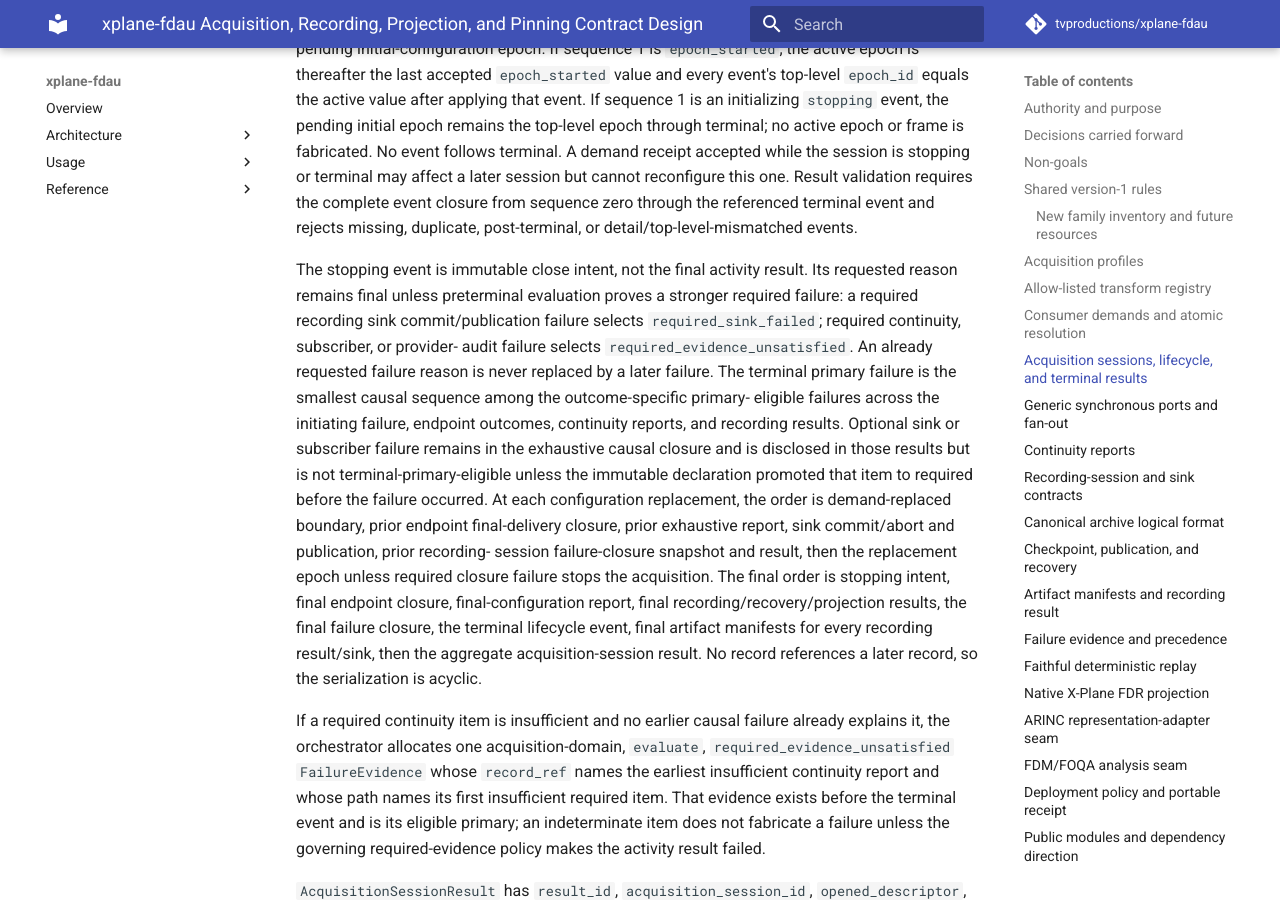
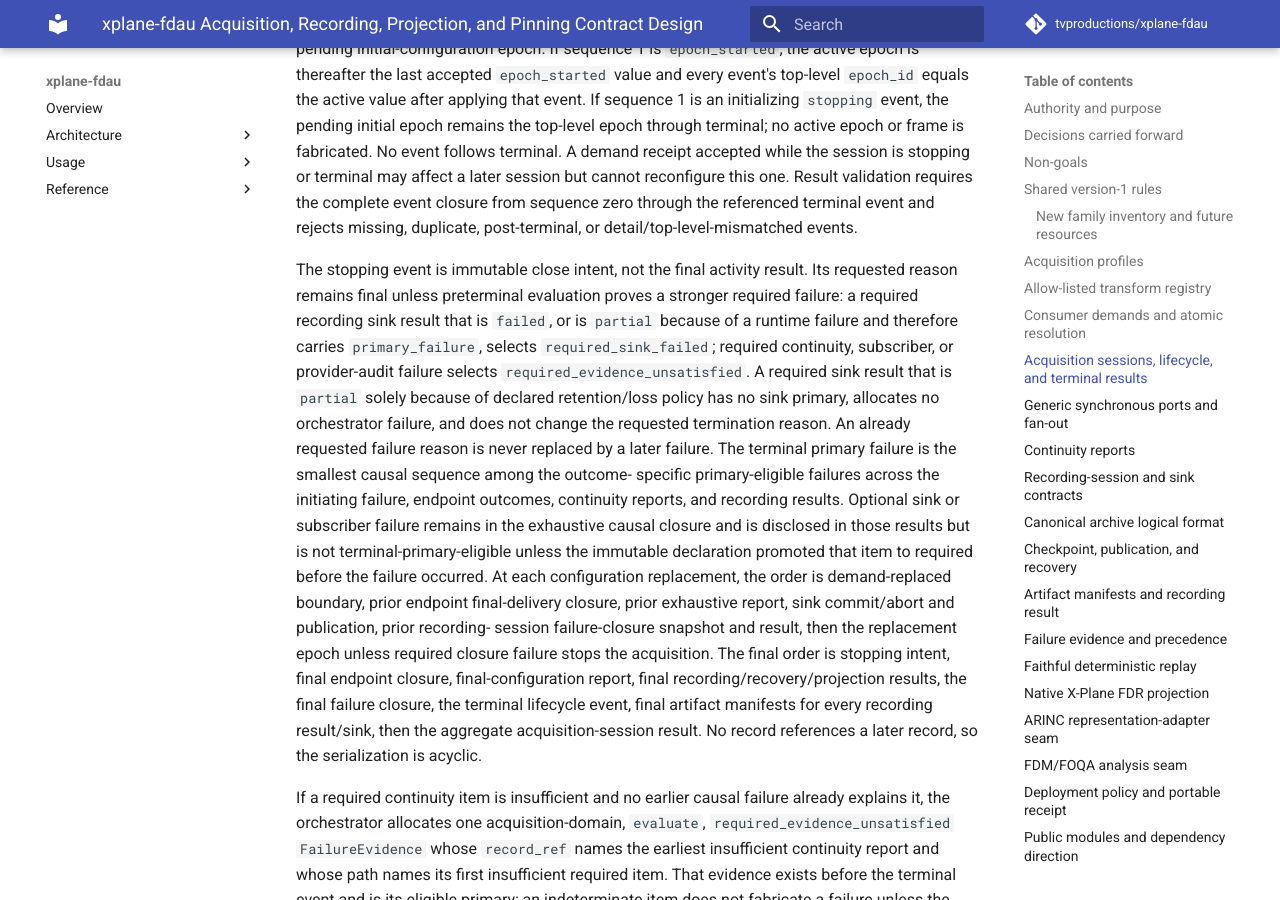
Before and after one commit to tvproductions/xplane-fdau, an MkDocs documentation site: the page built from docs/superpowers/specs/2026-08-23-xplane-fdau-acquisition-recording-projection-pinning-contracts-design.md, in a window 1280 px wide and 900 px high, scrolled down 20495 px. Built offline with MkDocs 1.6.1 and Material for MkDocs 9.7.7, drawn with Linux system fonts in a browser that asks for light colours; comment, search, counter and statistics services are not loaded; some of the changed text lies outside the part shown.

Commit message:
docs: close D1.2 sixth review findings

```diff
--- a/docs/superpowers/specs/2026-08-23-xplane-fdau-acquisition-recording-projection-pinning-contracts-design.md
+++ b/docs/superpowers/specs/2026-08-23-xplane-fdau-acquisition-recording-projection-pinning-contracts-design.md
@@ -708,16 +708,21 @@
 
 The stopping event is immutable close intent, not the final activity result.
 Its requested reason remains final unless preterminal evaluation proves a
-stronger required failure: a required recording sink commit/publication failure
-selects `required_sink_failed`; required continuity, subscriber, or provider-
-audit failure selects `required_evidence_unsatisfied`. An already requested
-failure reason is never replaced by a later failure. The terminal primary
-failure is the smallest causal sequence among the outcome-specific primary-
-eligible failures across the initiating failure, endpoint outcomes, continuity
-reports, and recording results. Optional sink or subscriber failure remains in
-the exhaustive causal closure and is disclosed in those results but is not
-terminal-primary-eligible unless the immutable declaration promoted that item
-to required before the failure occurred. At each configuration replacement,
+stronger required failure: a required recording sink result that is `failed`,
+or is `partial` because of a runtime failure and therefore carries
+`primary_failure`, selects `required_sink_failed`; required continuity,
+subscriber, or provider-audit failure selects
+`required_evidence_unsatisfied`. A required sink result that is `partial`
+solely because of declared retention/loss policy has no sink primary, allocates
+no orchestrator failure, and does not change the requested termination reason.
+An already requested failure reason is never replaced by a later failure. The
+terminal primary failure is the smallest causal sequence among the outcome-
+specific primary-eligible failures across the initiating failure, endpoint
+outcomes, continuity reports, and recording results. Optional sink or
+subscriber failure remains in the exhaustive causal closure and is disclosed
+in those results but is not terminal-primary-eligible unless the immutable
+declaration promoted that item to required before the failure occurred. At
+each configuration replacement,
 the order is demand-replaced boundary, prior endpoint final-delivery closure,
 prior exhaustive report, sink commit/abort and publication, prior recording-
 session failure-closure snapshot and result, then the replacement epoch unless required closure failure
@@ -778,6 +783,11 @@
   one of `required_evidence_unsatisfied`, `required_sink_failed`,
   `discontinuity_policy`, or `internal_failure` plus a primary failure whose
   domain/code supports that reason.
+- A required recording sink's declared-loss-only `partial` result remains
+  visible in `recording_results` but does not by itself prevent a `completed`,
+  `stopped`, or `aborted` acquisition result. Only a required sink result that
+  is `failed`, or is runtime-failure `partial` with a primary, can select
+  `required_sink_failed` and the acquisition failed row.
 - Primary failure is selected by the outcome-specific eligibility and causal
   sequence rules fixed under `FailureEvidence`, across lifecycle, delivery,
   continuity, audit, and recording evidence. Cleanup and optional-only
@@ -2291,20 +2301,35 @@
 the owning sink result.
 
 For a byte-addressable root, this record is a required generic sidecar rather
-than bytes embedded in the root. Its `artifacts` array contains exactly one
-local root `ArtifactEntry` with that root UUID, the sink declaration's exact
-role, the produced media type and schema metadata, absent `relative_path`, and
-a sealed content state whose byte length/SHA-256 equal both the final sealed
-candidate state and the later published root state. It also inventories every
-created sidecar member other than the content manifest's own serialized bytes.
-Every byte root with publication disposition `published` requires this
-completed sidecar; a native-FDR projection additionally contains exactly one `projection_of`
-relationship from the local byte-root entry to the external root resolved
-through the projection report's input artifact manifest. The relationship can
-be fixed from immutable projection inputs before publication. The later final
-artifact manifest, not this prepublication content root, references and
-cross-checks the already-created projection report, so neither record points
-to a later record and no self-reference is introduced.
+than bytes embedded in the root. When the matching publication disposition is
+`published`, its `artifacts` array contains exactly one local root
+`ArtifactEntry` with that root UUID, the sink declaration's exact role, the
+produced media type and schema metadata, absent `relative_path`, and a
+`sealed` content state whose byte length/SHA-256 equal both the final sealed
+candidate state and the later `published` root state. Every published byte
+root requires this completed sidecar.
+
+When the matching disposition is `preserved_partial` and that byte-root
+result completed a content manifest, the local root identity and outer-entry
+metadata follow the published rule, but its content state is
+`preserved_partial`, not `sealed`. Its byte length and SHA-256 equal the latest
+root state in both the pinned ledger and `publication.artifact_states`; its
+`recovery_eligible` value is derived by the general content-state rule above;
+and its `failure` is byte-identically the publication failure and the
+`SinkResult.primary_failure`, which is mandatory for this runtime-failure
+partial row. There is no later `published` root state to compare. Within an
+ordinary `SinkResult`, these published and preserved-partial disposition cases
+are the only byte-root content-state choices for a completed sidecar.
+
+The sidecar also inventories every created sidecar member other than the
+content manifest's own serialized bytes. A native-FDR projection sidecar
+additionally contains exactly one `projection_of` relationship from the local
+byte-root entry to the external root resolved through the projection report's
+input artifact manifest. The relationship can be fixed from immutable
+projection inputs before publication. The later final artifact manifest, not
+this prepublication content root, references and cross-checks the already-
+created projection report, so neither record points to a later record and no
+self-reference is introduced.
 
 For an ordinary commit, `continuity_reports` exactly equals the commit request's
 singleton report and that report is a sealed one-record artifact entry in this
@@ -2371,7 +2396,8 @@
 content manifest must then contain the exact local root `ArtifactEntry` and
 exactly one `projection_of` relationship from that root to that external input
 root. This report reference, artifact identity, and relationship equality make
-standalone final-manifest validation close the native projection provenance.
+portable validation of that final manifest close the native projection
+provenance.
 
 `termination_status` is tagged by `kind` with this complete wire table:
 
@@ -2548,11 +2574,19 @@
   partial; and discard or failure-driven noncreation is failed.
 
 - `RecordingSessionResult.outcome` is `successful`, `partial`, or `failed`.
-- A successful recording result requires every sink result to be successful
-  and contains no primary failure. An optional partial or failed sink produces
-  a partial recording result. A required partial or failed sink produces a
-  failed recording result even when other artifacts were published
-  successfully.
+- Recording outcome derivation is this closed table:
+
+  | Sink/orchestrator condition | `RecordingSessionResult.outcome` |
+  | --- | --- |
+  | Every sink is `successful` and no non-cleanup recording-orchestrator failure makes the aggregate fail | `successful` |
+  | At least one required sink is `failed`; at least one required sink is runtime-failure `partial` and therefore carries `primary_failure`; or a non-cleanup recording-orchestrator failure independently makes the aggregate fail | `failed` |
+  | No failed-row condition applies, and at least one sink is `partial` or one optional sink is `failed` | `partial` |
+
+  These rows are exhaustive because every descriptor has at least one sink.
+  In particular, a required sink that is `partial` solely because of declared
+  retention/loss policy has no sink primary and selects the aggregate
+  `partial` row, not `failed`. It does not manufacture either sink or
+  recording-orchestrator failure evidence.
 - A partial recording result prohibits aggregate `primary_failure`; all
   optional-sink failures remain in their sink results. A failed recording
   result requires the smallest eligible required-sink or orchestrator failure
@@ -2562,11 +2596,13 @@
   `configuration_replaced`,
   `required_evidence_unsatisfied`, `required_sink_failed`,
   `discontinuity_policy`, `explicit_abort`, `recovery_pending`, or
-  `internal_failure`. It equals the close-boundary reason unless a required
-  sink fails commit/publication, which selects `required_sink_failed`; an optional
-  publication conflict is retained in its sink result without replacing the
-  requested reason. Its outcome, reason, and failure are therefore available
-  for the later acquisition terminal event without backward mutation.
+  `internal_failure`. It equals the close-boundary reason unless the aggregate
+  failed row is selected by a required sink that is `failed` or runtime-
+  failure `partial`, which selects `required_sink_failed`; a required declared-
+  loss-only partial and an optional publication conflict retain their sink
+  evidence without replacing the requested reason. Its outcome, reason, and
+  failure are therefore available for the later acquisition terminal event
+  without backward mutation.
 
 A `PhaseAttempt` has exact properties `phase`, `attempt_sequence: UInt63`,
 `started_at: ObservationTiming`, `ended_at: ObservationTiming`, `result`, and
@@ -2602,11 +2638,11 @@
 causal scope allocates one unique contiguous sequence from zero when it first
 accepts a new `failure_id`, before endpoint-local clocks or completion order
 can race. A later copy with that `failure_id` must be byte-identical and does
-not allocate another position. Acquisition, attached recording, recovery, and in-session
+not allocate another position. Acquisition, attached recording, recovery, and
 projection failures use the acquisition-session ID as scope; pre-session
-resolution uses resolver-instance ID; standalone replay uses replay-session ID;
-and standalone projection uses its preallocated projection-report ID. Endpoint and sink-local
-sequence remains evidence but never substitutes for this total order.
+resolution uses resolver-instance ID; and standalone replay uses replay-
+session ID. Version 1 has no standalone projection scope. Endpoint and sink-
+local sequence remains evidence but never substitutes for this total order.
 
 `FailureClosure` is the immutable, self-hashed carrier for that total order.
 Its exact top-level properties are `contract_family`, `schema_version`,
@@ -2704,7 +2740,7 @@
 | Result whose primary is selected | Primary-eligible failure set |
 | --- | --- |
 | `SinkResult` | For `failed`, every non-cleanup failure causally responsible for that sink's failure. For `partial`, that set only when a runtime failure, rather than declared retention/loss policy alone, caused partial output. For `successful`, none. Sink-local eligibility applies even when this sink is optional to its recording session. |
-| `RecordingSessionResult` | For `failed`, non-cleanup failures of required sinks plus recording-orchestrator failures that caused the aggregate failure. For `partial` caused only by optional sink partial/failure, and for `successful`, none. |
+| `RecordingSessionResult` | For `failed`, non-cleanup failures of required sinks plus recording-orchestrator failures that caused the aggregate failure. For `partial` caused by optional sink partial/failure and/or required declared-loss-only partial, and for `successful`, none. |
 | acquisition terminal event and `AcquisitionSessionResult` | For `failed`, the initiating requested-failure evidence and failures of required subscribers, required continuity/provider-audit closure, required sinks, discontinuity policy, or acquisition orchestration that select the terminal reason. For `completed`, `stopped`, or `aborted`, none. An optional endpoint/sink/audit failure is ineligible unless its declaration/policy had been immutably promoted to required before it failed. |
 | `RecoveryResult` | For `failed`, non-cleanup failures causally produced by that recovery action. For every successful recovery outcome, none. |
 | `ReplaySessionResult` | For `failed`, non-cleanup replay failures causally responsible for failure. For `completed` or `stopped`, none. |
@@ -2959,15 +2995,25 @@
 identities. This report contains no reference to either output manifest, so the
 join is acyclic. `selected_range` uses the replay-selection shape and must
 resolve to retained frames and their complete sample/observation closure.
-`failure_scope` is a tagged object. Kind `in_session` has exactly
-`acquisition_session_descriptor: RecordRef`; kind `standalone` has no other
-property. The in-session descriptor names the acquisition whose orchestrator
-owns this projection invocation; it need not equal the historical acquisition
-named by the input manifest. The report appears exactly once in the
-orchestrating acquisition terminal/result closure.
-`failure_closure` uses that acquisition-session ID for `in_session` and the
-projection-report ID for `standalone`; it includes every projection primary and
-cleanup failure copy in the report.
+`failure_scope` has exactly `kind: "in_session"` and
+`acquisition_session_descriptor: RecordRef`; no other kind is valid in version
+1. The descriptor names the acquisition whose orchestrator owns this
+projection invocation; it need not equal the historical acquisition named by
+the input manifest. `recording_session_id` resolves to an attached recording-
+session descriptor in that orchestrating acquisition, and `output_artifact`
+equals its native-FDR projection sink's planned root. The report appears
+exactly once in that sink result and in the orchestrating acquisition
+terminal/result closure. `failure_closure` uses the orchestrating acquisition-
+session ID and includes every projection primary and cleanup failure copy in
+the report.
+
+Version 1 deliberately prohibits standalone projection. An offline caller
+projects canonical input by running faithful replay through a normal
+acquisition session, attached recording-session descriptor, and declared
+native-FDR projection sink. That orchestration supplies the ordinary sink
+result, byte-root content sidecar, final artifact manifest, classification,
+publication status, failure closure, and producer path without fabricating a
+historical acquisition terminal or adding a projection-specific result family.
 
 `field_results` is nonempty and contains exactly one result for every mapping,
 in the profile's complete trajectory-then-DREF order. Its mapping IDs equal
```
Also changed, not shown: other parts of docs/superpowers/specs/2026-08-23-xplane-fdau-acquisition-recording-projection-pinning-contracts-design.md (+3 -3 lines).
